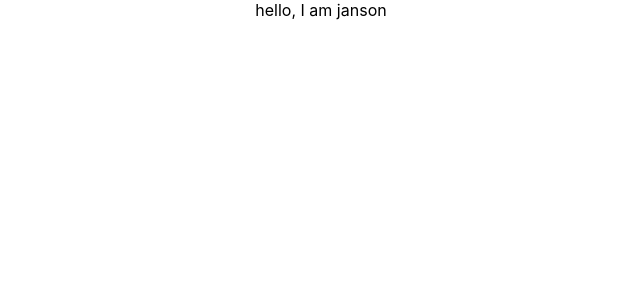
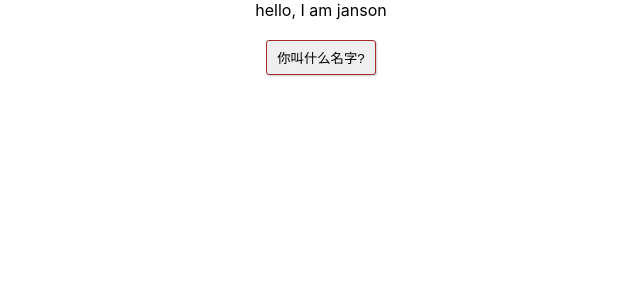
Before and after one commit to hejianxinsir/react1226, a React (Create React App) app: page / in a window 1280 px wide. Shown: the top 300 px of the page, without its empty margins (319-959 px from the left). Built offline with nearby package versions, Linux system fonts and the light colour scheme.

Commit message:
测试按钮

```diff
--- a/src/App.js
+++ b/src/App.js
@@ -1,11 +1,14 @@
 import React from 'react';
 import logo from './logo.svg';
 import './App.css';
+import Button from './Button.js';
+import './test.css';
 
 function App() {
   return (
     <div className="App">
 			<span>hello, I am janson</span>
+			<Button />
     </div>
   );
 }
--- /dev/null
+++ b/src/Button.js
@@ -0,0 +1,36 @@
+
+// 测试文件，忽略即可
+import React from 'react';
+import './test.css';
+
+class Button extends React.Component {
+	constructor(props){
+		super(props)
+		this.state = {
+			name: '你叫什么名字?',
+			isOn: false
+		}
+	}
+
+	x(){
+		console.log('我是x函数')
+		this.setState({
+			isOn: !this.state.isOn
+		})
+	}
+
+	render(){
+		return (
+			<div>
+				<button className="btn1"
+								onClick={this.x.bind(this)}
+				>{this.state.name}</button><br />
+
+				<div>{this.state.isOn ? <span className="myName">我叫何建新</span> : ''}</div>
+
+			</div>
+		)
+	}
+}
+
+export default Button;
--- /dev/null
+++ b/src/test.css
@@ -0,0 +1,16 @@
+
+.btn1 {
+	border: 1px solid brown;
+	padding: 7px 10px;
+	border-radius: 3px;
+	box-shadow: 1px 1px 2px rgba(0,0,0,0.2);
+	margin-top: 20px;
+}
+
+.myName {
+	border: 1px solid brown;
+	display: inline-block;
+	padding: 7px 10px;
+	border-radius: 3px;
+	margin-top: 10px;
+}
```
